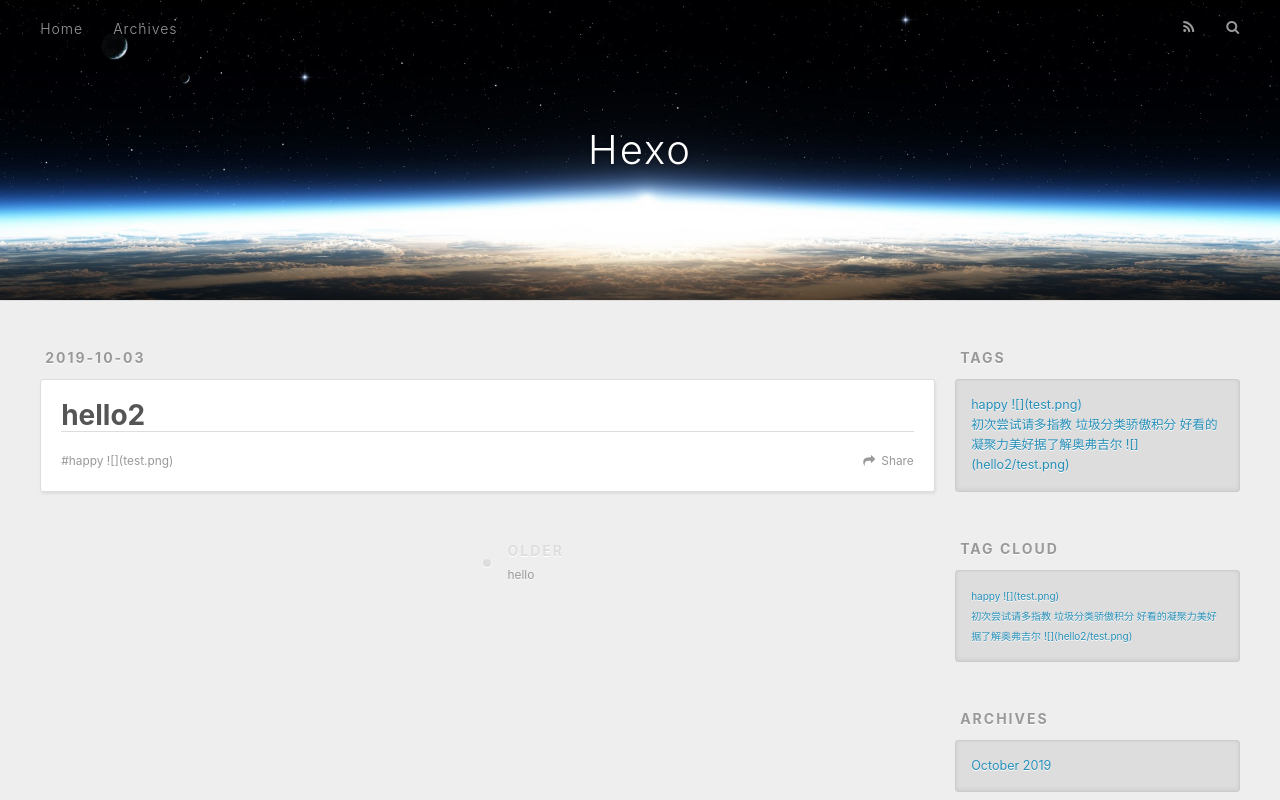
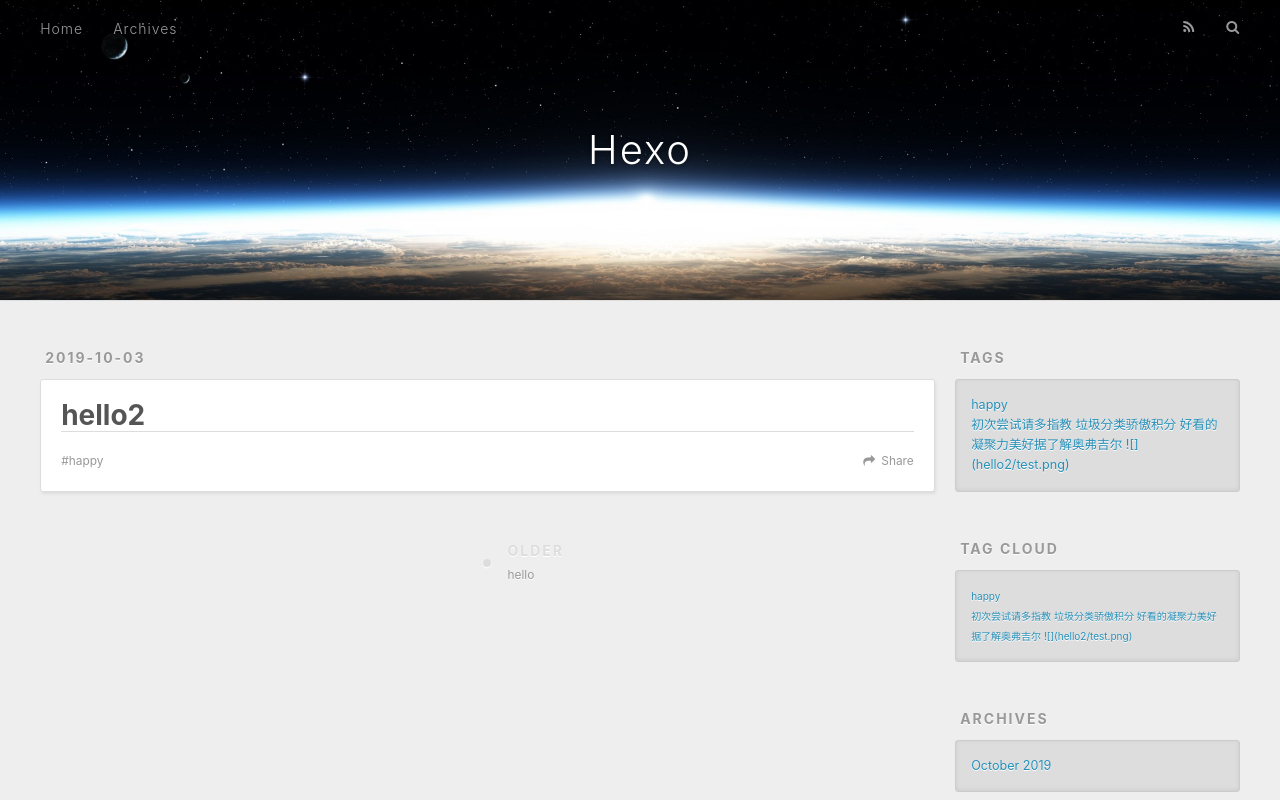
Before and after one commit to DoubleW-sec/DoubleW-sec.github.io, a plain HTML site: page 2019/10/03/hello2/index.html in a window 1280 px wide. Shown: the top 800 px of the page. Drawn offline with nearby package versions, Linux system fonts and the light colour scheme.

Commit message:
Site updated: 2019-10-03 12:12:48

```diff
--- a/2019/10/03/hello2/index.html
+++ b/2019/10/03/hello2/index.html
@@ -7,13 +7,13 @@
 
   <title>hello2 | Hexo</title>
   <meta name="viewport" content="width=device-width, initial-scale=1, maximum-scale=1">
-  <meta name="keywords" content="happy ![](test.png)">
+  <meta name="keywords" content="happy">
 <meta property="og:type" content="article">
 <meta property="og:title" content="hello2">
 <meta property="og:url" content="http://yoursite.com/2019/10/03/hello2/index.html">
 <meta property="og:site_name" content="Hexo">
 <meta property="og:locale" content="en">
-<meta property="og:updated_time" content="2019-10-03T04:11:58.622Z">
+<meta property="og:updated_time" content="2019-10-03T04:12:42.939Z">
 <meta name="twitter:card" content="summary">
 <meta name="twitter:title" content="hello2">
 
@@ -91,7 +91,7 @@
       <a data-url="http://yoursite.com/2019/10/03/hello2/" data-id="ck1a6f04i0004xowii355ezh3" class="article-share-link">Share</a>
 
 
-  <ul class="article-tag-list"><li class="article-tag-list-item"><a class="article-tag-list-link" href="/tags/happy-test-png/">happy ![](test.png)</a></li></ul>
+  <ul class="article-tag-list"><li class="article-tag-list-item"><a class="article-tag-list-link" href="/tags/happy/">happy</a></li></ul>
 
     </footer>
   </div>
@@ -121,7 +121,7 @@
   <div class="widget-wrap">
     <h3 class="widget-title">Tags</h3>
     <div class="widget">
-      <ul class="tag-list"><li class="tag-list-item"><a class="tag-list-link" href="/tags/happy-test-png/">happy ![](test.png)</a></li><li class="tag-list-item"><a class="tag-list-link" href="/tags/初次尝试请多指教-垃圾分类骄傲积分-好看的凝聚力美好据了解奥弗吉尔-hello2-test-png/">初次尝试请多指教  垃圾分类骄傲积分 好看的凝聚力美好据了解奥弗吉尔 ![](hello2/test.png)</a></li></ul>
+      <ul class="tag-list"><li class="tag-list-item"><a class="tag-list-link" href="/tags/happy/">happy</a></li><li class="tag-list-item"><a class="tag-list-link" href="/tags/初次尝试请多指教-垃圾分类骄傲积分-好看的凝聚力美好据了解奥弗吉尔-hello2-test-png/">初次尝试请多指教  垃圾分类骄傲积分 好看的凝聚力美好据了解奥弗吉尔 ![](hello2/test.png)</a></li></ul>
     </div>
   </div>
 
@@ -131,7 +131,7 @@
   <div class="widget-wrap">
     <h3 class="widget-title">Tag Cloud</h3>
     <div class="widget tagcloud">
-      <a href="/tags/happy-test-png/" style="font-size: 10px;">happy ![](test.png)</a> <a href="/tags/初次尝试请多指教-垃圾分类骄傲积分-好看的凝聚力美好据了解奥弗吉尔-hello2-test-png/" style="font-size: 10px;">初次尝试请多指教  垃圾分类骄傲积分 好看的凝聚力美好据了解奥弗吉尔 ![](hello2/test.png)</a>
+      <a href="/tags/happy/" style="font-size: 10px;">happy</a> <a href="/tags/初次尝试请多指教-垃圾分类骄傲积分-好看的凝聚力美好据了解奥弗吉尔-hello2-test-png/" style="font-size: 10px;">初次尝试请多指教  垃圾分类骄傲积分 好看的凝聚力美好据了解奥弗吉尔 ![](hello2/test.png)</a>
     </div>
   </div>
 
```
Also changed, not shown: 2019/10/03/hello-world/index.html (+2 -2 lines), 2019/10/03/hello/index.html (+2 -2 lines), archives/2019/10/index.html (+2 -2 lines), archives/2019/index.html (+2 -2 lines), archives/index.html (+2 -2 lines), index.html (+3 -3 lines), tags/happy/index.html (renamed from tags/happy-test-png/index.html, +4 -4 lines), tags/初次尝试请多指教-垃圾分类骄傲积分-好看的凝聚力美好据了解奥弗吉尔-hello2-test-png/index.html (+2 -2 lines).
